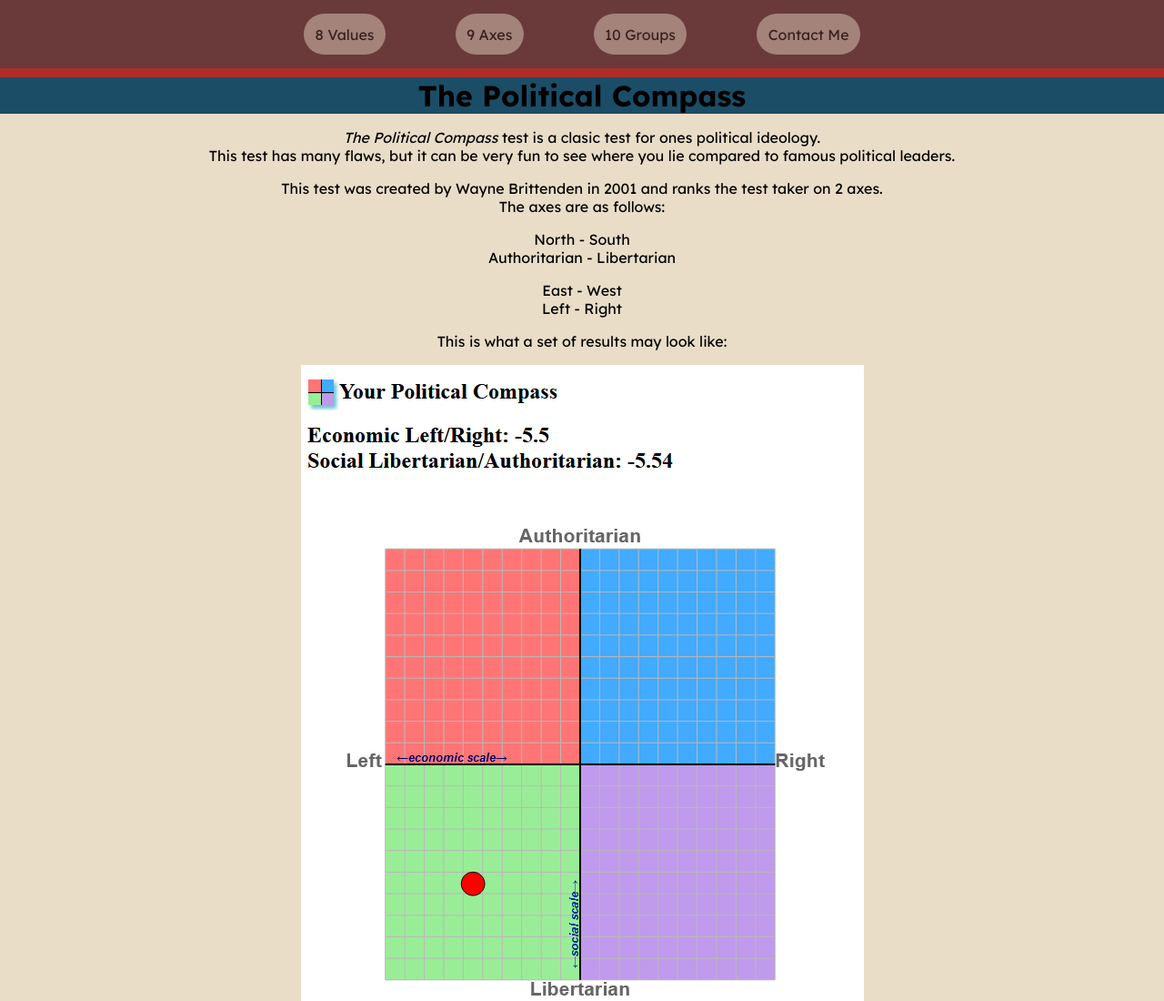
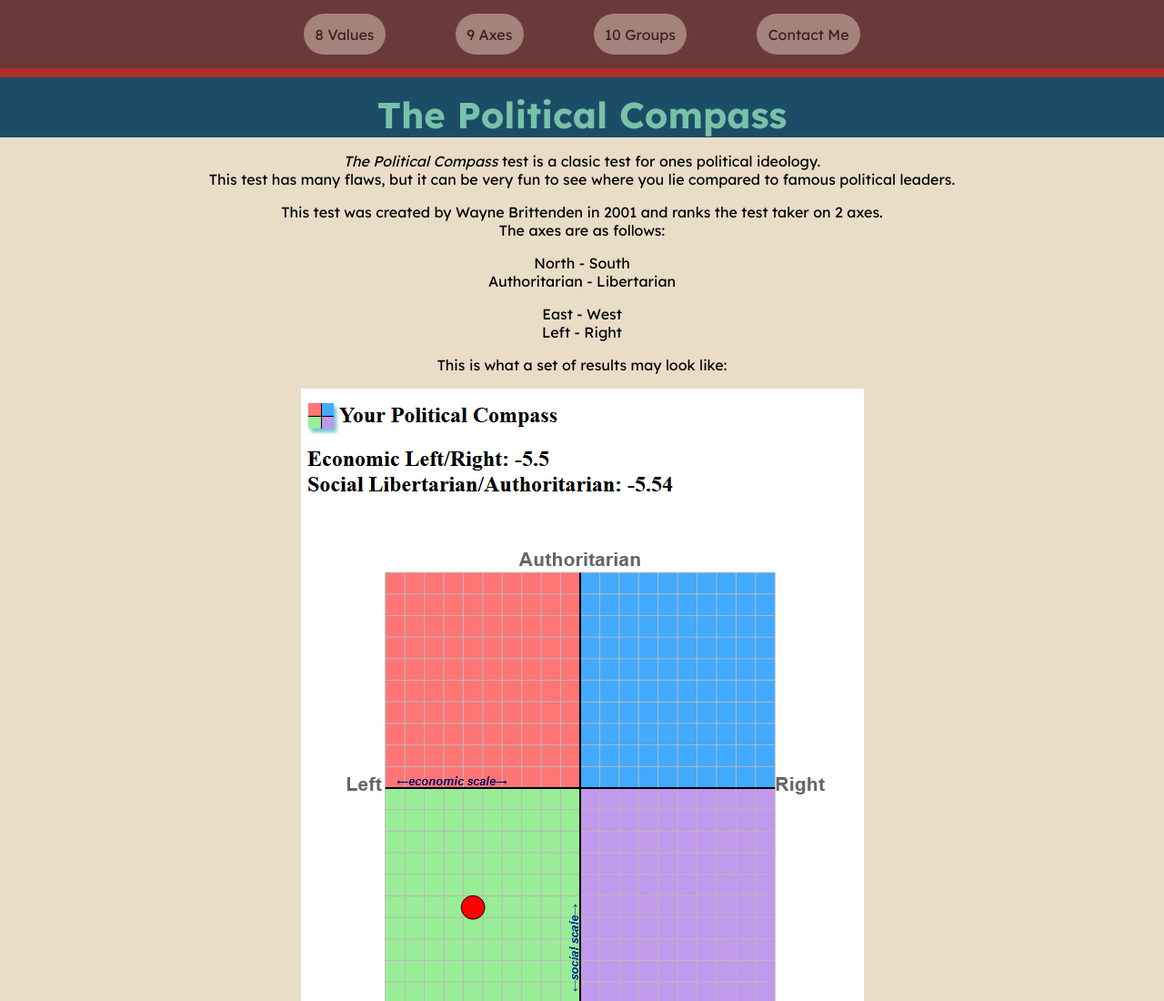
Before and after one commit to FunnyPotatoMan/Final, a plain HTML site: page index.html in a window 1280 px wide. Shown: the top 1100 px of the page at 91% size. Drawn offline with Linux system fonts and the light colour scheme.

Commit message:
Update index.html

```diff
--- a/index.html
+++ b/index.html
@@ -50,7 +50,7 @@
         </div>
         <div class="center">
             <div class="title">
-                <h1 class="title">The Political Compass</h1>
+                <h1 id="title">The Political Compass</h1>
             </div>
             <p><i>The Political Compass</i> test is a clasic test for ones political ideology.<br>
             This test has many flaws, but it can be very fun to see where you lie compared to famous political leaders.</p>
```
